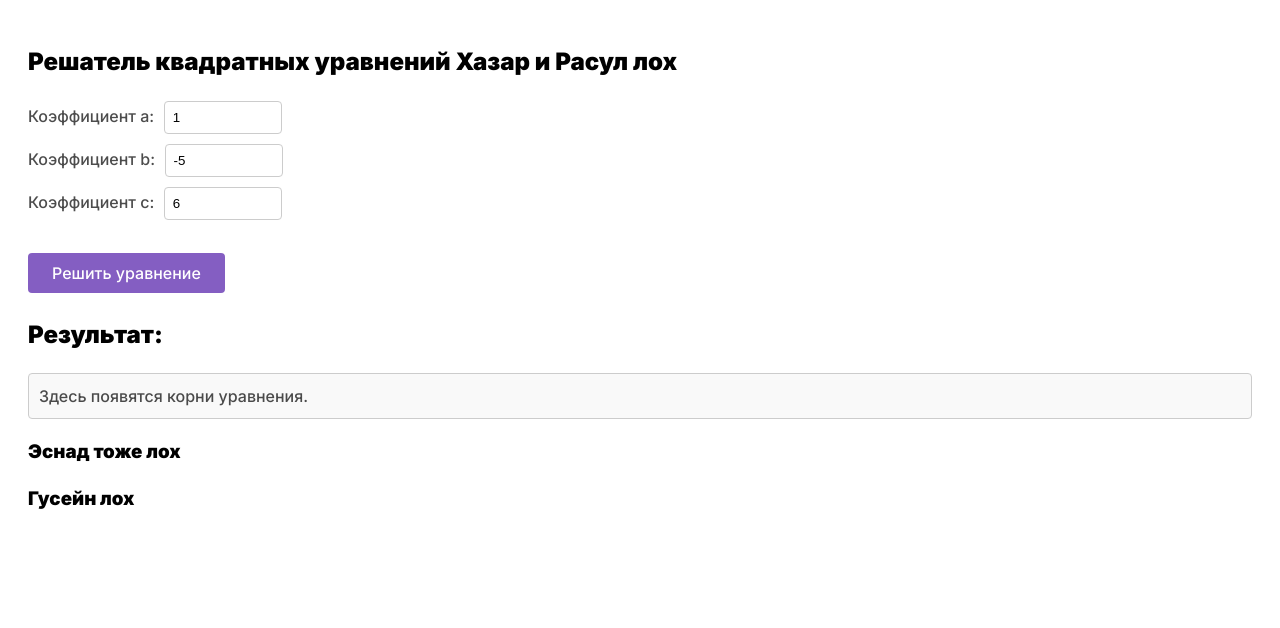
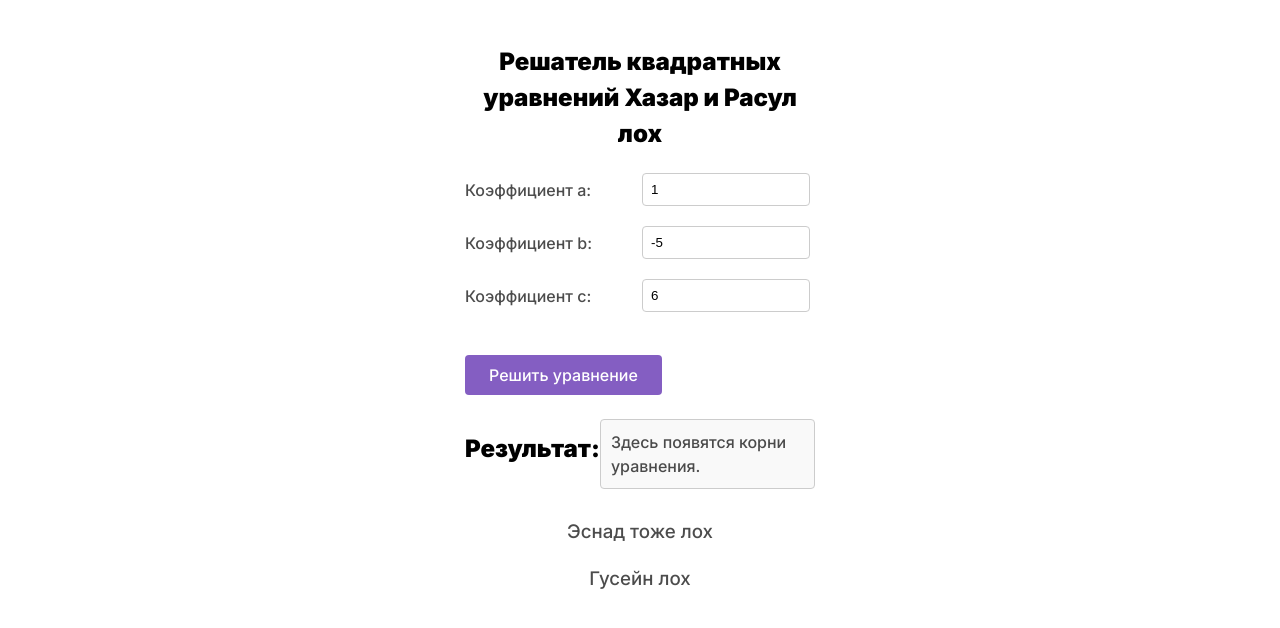
Before and after one commit to Lycuyc/quadratic-solver, a plain HTML site: page index.html in a window 1280 px wide. Drawn offline with Linux system fonts and the light colour scheme.

Commit message:
Update index.html

```diff
--- a/index.html
+++ b/index.html
@@ -3,6 +3,9 @@
 <head>
     <meta charset="UTF-8">
     <title>Решатель квадратных уравнений</title>
+
+    <meta name="viewport" content="width=device-width, initial-scale=1.0">
+
     <link rel="icon" type="image/x-icon" href="result_image.png">
 
     <link rel="preconnect" href="https://fonts.gstatic.com">
@@ -14,24 +17,45 @@
             padding: 20px;
             font-size: 16px;
             line-height: 1.5;
+            text-align: center;
         }
 
-        label, h6 {
+        div {
+            display: flex;
+            justify-content: space-between;
+            align-items: center;
+            max-width: 350px;
+            margin: 0 auto 10px auto;
+        }
+
+        label, h3 {
             font-weight: 500;
             color: rgba(0, 0, 0, 0.7);
+        }
+
+        h3 {
+             display: block;
+             text-align: center;
         }
 
         input {
             margin: 5px;
             padding: 8px;
-            width: 100px;
+            width: 50%;
+            max-width: 150px;
             border: 1px solid #ccc;
             border-radius: 4px;
         }
 
-        h1 {
+        h1, h2 {
             font-size: 24px;
             font-weight: 900;
+            text-align: center;
+        }
+
+        .centered-container {
+             max-width: 350px;
+             margin: 0 auto;
         }
 
         #output {
@@ -43,6 +67,7 @@
             white-space: pre-wrap;
             background-color: #f9f9f9;
             border-radius: 4px;
+            text-align: left;
         }
 
         .overlay-button {
@@ -74,7 +99,9 @@
 </head>
 <body>
 
+    <div class="centered-container">
         <h1>Решатель квадратных уравнений Хазар и Расул лох</h1>
+    </div>
 
     <div>
         <label for="a">Коэффициент a:</label>
@@ -93,6 +120,7 @@
 
     <br>
 
+    <div class="centered-container">
         <div
             class="overlay-button"
             id="accept-button"
@@ -101,9 +129,12 @@
             Решить уравнение
 
         </div>
+    </div>
 
+    <div class="centered-container">
         <h2>Результат:</h2>
         <div id="output">Здесь появятся корни уравнения.</div>
+    </div>
 
     <h3>Эснад тоже лох</h3>
     <h3>Гусейн лох</h3>
```
Lines whose indentation alone changed are shown as unchanged.
